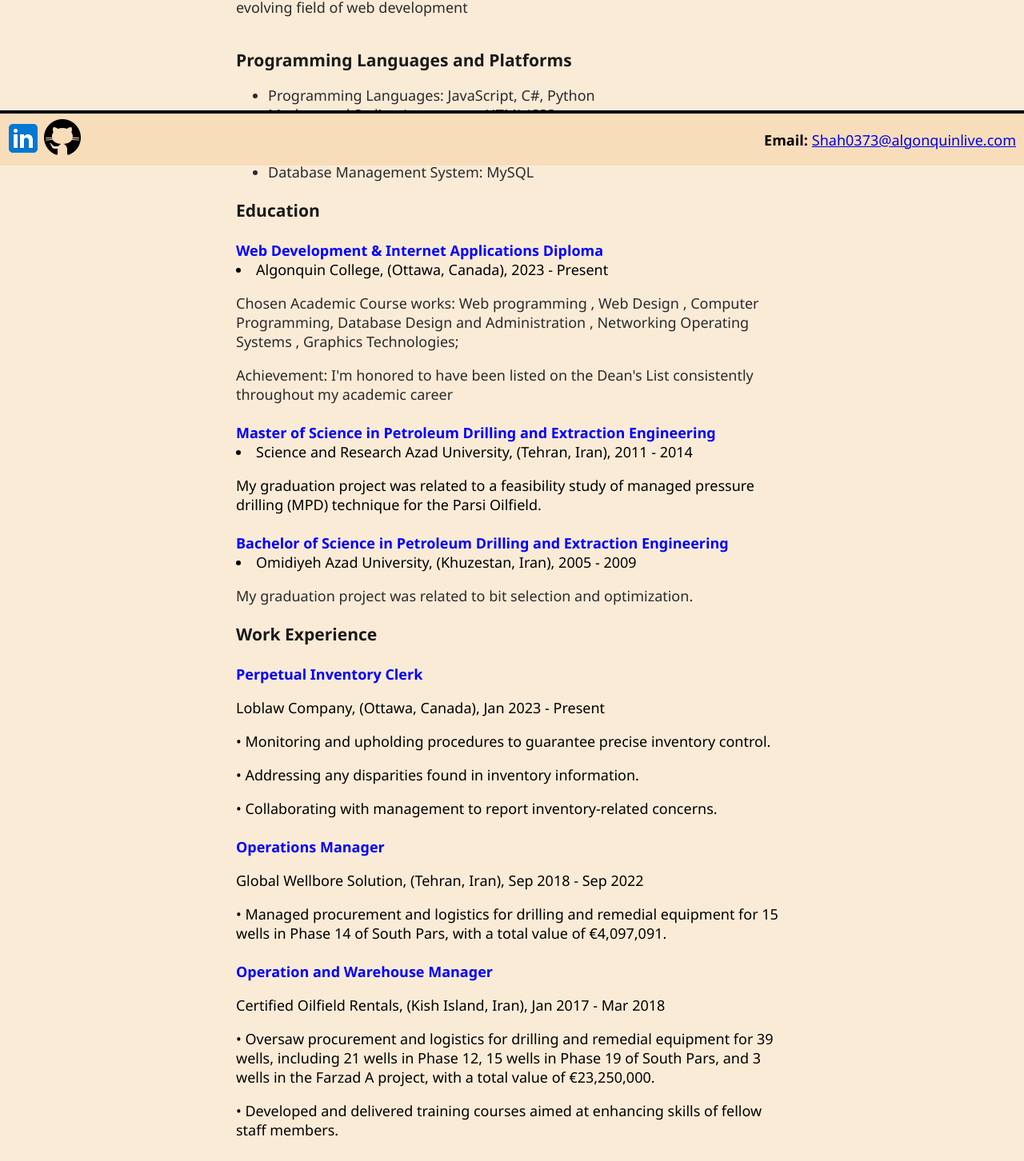
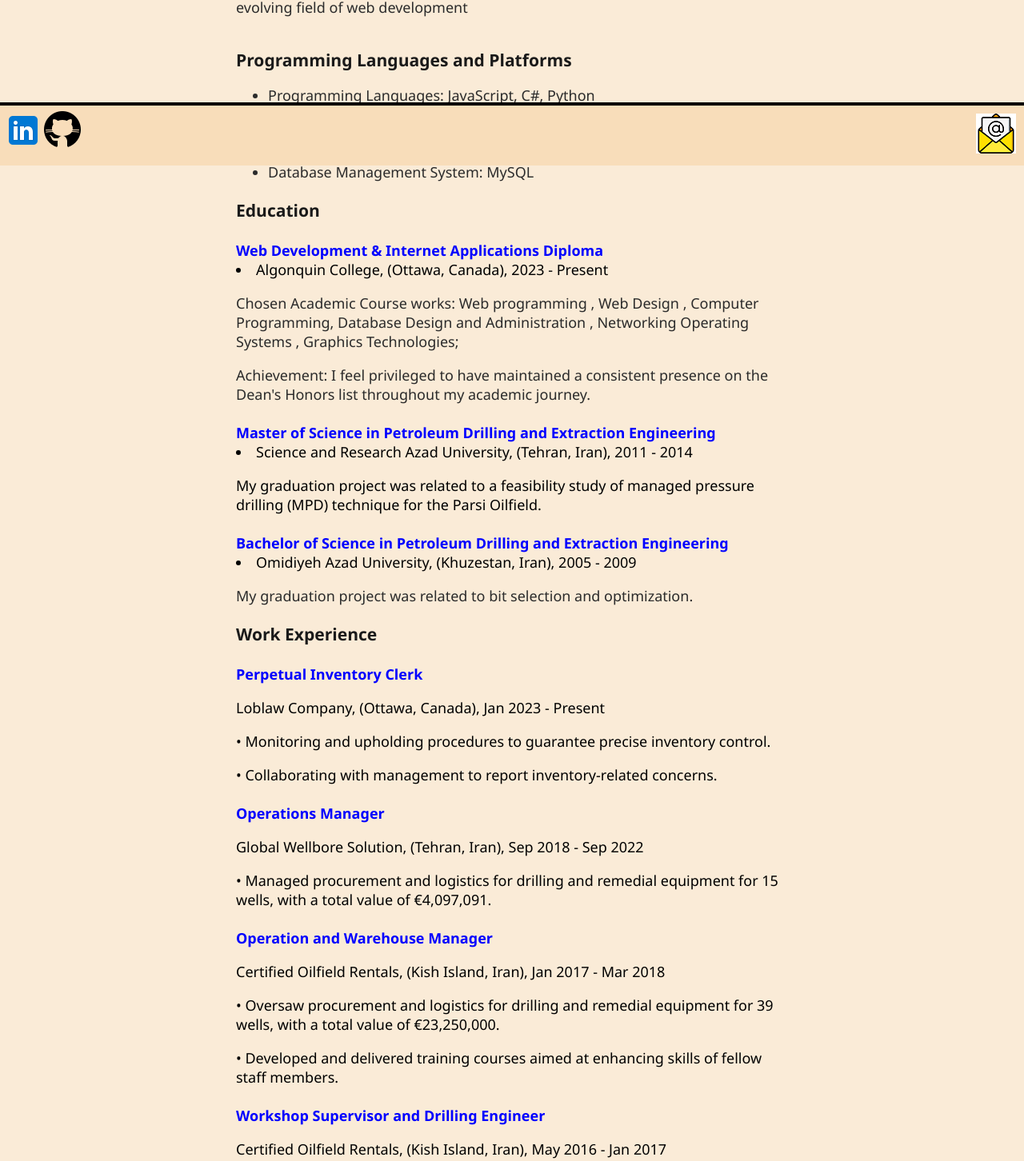
Before and after one commit to Idenshah/WebSite, a React (Create React App) app: page /about in a window 1280 px wide. Shown: the part 593-2045 px from the top of the page at 80% size. Built offline with nearby package versions, Linux system fonts and the light colour scheme.

Commit message:
Updated.

```diff
--- a/src/Footer.js
+++ b/src/Footer.js
@@ -11,12 +11,9 @@ const Footer = () => {
         </Link>
       </div>
       <div className="rightFooter">
-        <div>
-          <span className="email">Email:</span>
-          <a href="mailto:Shah0373@algonquinlive.com">
-            Shah0373@algonquinlive.com
-          </a>
-        </div>
+        <Link to="mailto:Shah0373@algonquinlive.com">
+          <img src="/image/email.png" alt="email" />
+        </Link>
       </div>
     </footer>
   );
--- a/src/Pages/AboutPage.js
+++ b/src/Pages/AboutPage.js
@@ -8,7 +8,7 @@ const AboutPage = () => {
           offering insights into the path that led me to the dynamic field of
           web development.
         </p>
-        <h3>Program-Related Skills</h3>
+        <h3>Program Skills</h3>
         <p className="aboutMe">
           In my exploration of web development, I've nurtured a versatile skill
           set that equips me to turn concepts into digital realities. I hold
@@ -56,9 +56,9 @@ const AboutPage = () => {
           Administration , Networking Operating Systems , Graphics Technologies;
         </dl>
         <dl className="aboutList">
-          <span className="listBold"> Achievement: </span>I'm honored to have
-          been listed on the Dean's List consistently throughout my academic
-          career
+          <span className="listBold"> Achievement: </span>I feel privileged to
+          have maintained a consistent presence on the Dean's Honors list
+          throughout my academic journey.
         </dl>
         <h4>
           Master of Science in Petroleum Drilling and Extraction Engineering
@@ -86,7 +86,6 @@ const AboutPage = () => {
             • Monitoring and upholding procedures to guarantee precise inventory
             control.
           </dl>
-          <dl>• Addressing any disparities found in inventory information.</dl>
           <dl>
             • Collaborating with management to report inventory-related
             concerns.
@@ -97,8 +96,7 @@ const AboutPage = () => {
           <dl>Global Wellbore Solution, (Tehran, Iran), Sep 2018 - Sep 2022</dl>
           <dl>
             • Managed procurement and logistics for drilling and remedial
-            equipment for 15 wells in Phase 14 of South Pars, with a total value
-            of €4,097,091.
+            equipment for 15 wells, with a total value of €4,097,091.
           </dl>
         </div>
         <h4>Operation and Warehouse Manager</h4>
@@ -108,9 +106,7 @@ const AboutPage = () => {
         <div className="workList">
           <dl>
             • Oversaw procurement and logistics for drilling and remedial
-            equipment for 39 wells, including 21 wells in Phase 12, 15 wells in
-            Phase 19 of South Pars, and 3 wells in the Farzad A project, with a
-            total value of €23,250,000.
+            equipment for 39 wells, with a total value of €23,250,000.
           </dl>
           <dl>
             • Developed and delivered training courses aimed at enhancing skills
--- a/src/Pages/HomePage.js
+++ b/src/Pages/HomePage.js
@@ -1,3 +1,4 @@
+import { Link } from "react-router-dom";
 const HomePage = () => {
   return (
     <>
@@ -6,7 +7,7 @@ const HomePage = () => {
         <p className="welcomeNote">
           I'm thrilled to have you here as I embark on an exciting journey into
           the world of web development and internet applications. 🌐Let me
-          introduce myself: I'm Iden ,and currently enrolled in the Web
+          introduce myself: I'm Iden, and currently enrolled in the Web
           Development & Internet Applications program at Algonquin College,
           Ottawa. My passion for this field knows no bounds, and I'm constantly
           amazed by the possibilities it offers.
@@ -27,14 +28,14 @@ const HomePage = () => {
         </p>
         <h3>Discover My Story</h3>
         <p className="welcomeNote">
-          If you're curious to know more about me, head over to the "About"
-          page. There, you'll find my resume and a brief biography that delves
-          into my background and aspirations.
+          If you're curious to know more about me, head over to the
+          <Link to="/about"> About</Link> page. There, you'll find my resume and
+          a brief biography that delves into my background and aspirations.
         </p>
         <p className="welcomeNote">
-          Thank you for joining me on this exciting journey. Feel free to
-          explore, be inspired, and get in touch. Let's connect and explore the
-          endless possibilities of the web development universe together!
+          Please don't hesitate to reach out to me if you have any questions or
+          if there's anything I can assist you with. I'm here and eager to
+          connect.
         </p>
       </div>
     </>
```
Also changed, not shown: public/image/email.png (added).
